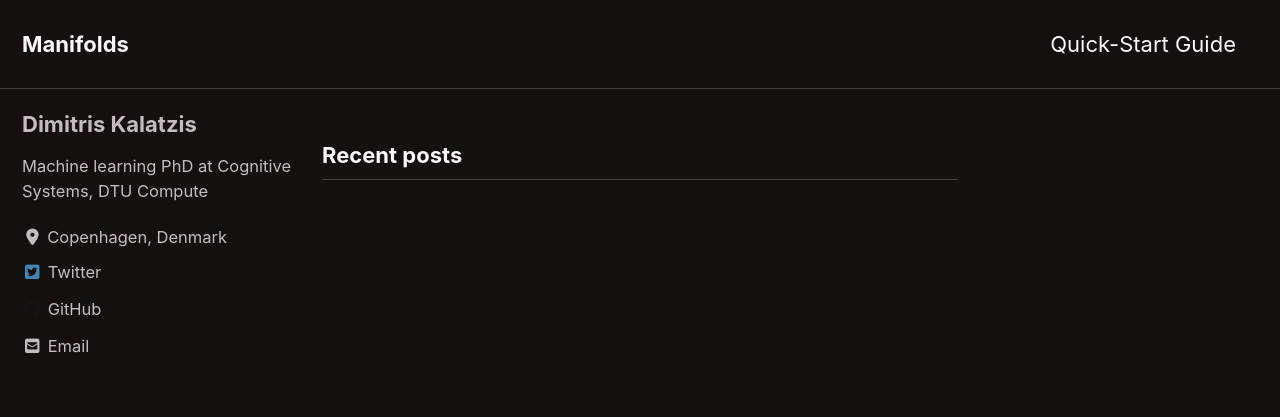
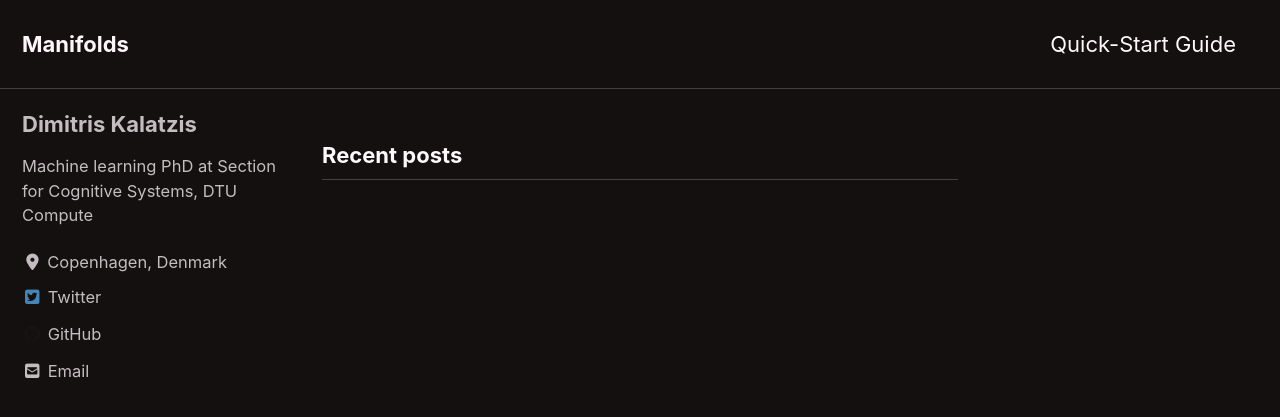
Before and after one commit to dimkal89/dimkal89.github.io, a Jekyll site: the page built from index.html, in a window 1280 px wide and 900 px high. Shown: the top 417 px of the window. Built offline with Jekyll 4.4.1, drawn with Linux system fonts in a browser that asks for light colours; cached includes are drawn as plain includes; nearby versions of some CDN libraries; the list of posts is cut into pages by our own code.

Commit message:
more changes

```diff
--- a/_config.yml
+++ b/_config.yml
@@ -95,9 +95,9 @@
 author:
   name             : "Dimitris Kalatzis"
   avatar           : # path of avatar image, e.g. "/assets/images/bio-photo.jpg"
-  bio              : Machine learning PhD at Cognitive Systems, DTU Compute
+  bio              : "Machine learning PhD at Section for Cognitive Systems, DTU Compute"
   location         : "Copenhagen, Denmark"
-  email            : dika@dtu.dk
+  email            : "dika@dtu.dk"
   links:
     - label: "Email"
       icon: "fas fa-fw fa-envelope-square"
@@ -110,15 +110,10 @@
       icon: "fab fa-fw fa-twitter-square"
       url: "https://twitter.com/__DiracDelta"
       # ------------------------------------
-    - label: "Facebook"
-      icon: "fab fa-fw fa-facebook-square"
-      # url: "https://facebook.com/"
     - label: "GitHub"
       icon: "fab fa-fw fa-github"
-      url: "dimkal89.github.com"
-    - label: "Instagram"
-      icon: "fab fa-fw fa-instagram"
-      # url: "https://instagram.com/"
+      url: "https://github.com/dimkal89"
+      # ------------------------------------
 
 # Site Footer
 footer:
```
Also changed, not shown: 4 other files.
